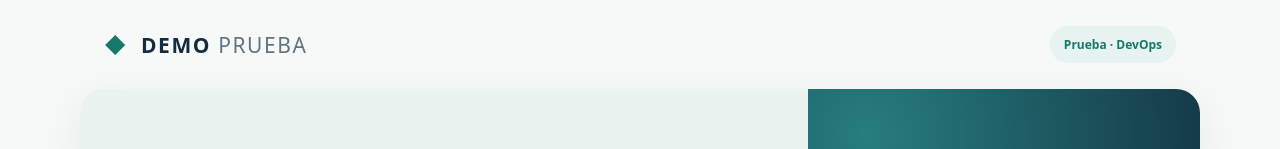
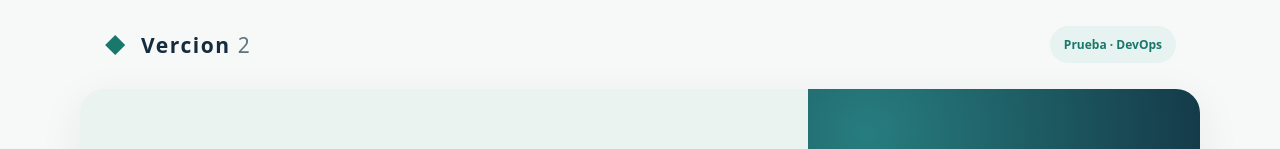
Before and after one commit to Jhosuazn/demo-prueba, a website with bundled scripts: page site/index.html in a window 1280 px wide. Shown: the top 149 px of the page. Built offline with nearby package versions, Linux system fonts and the light colour scheme.

Commit message:
Update brand name to 'Vercion 2' in index.html

```diff
--- a/site/index.html
+++ b/site/index.html
@@ -9,7 +9,7 @@
 </head>
 <body>
   <header class="nav">
-    <div class="brand"><span class="brand-icon">◆</span> DEMO <span class="brand-light">PRUEBA</span></div>
+    <div class="brand"><span class="brand-icon">◆</span> Vercion <span class="brand-light">2</span></div>
     <span class="tag">Prueba · DevOps</span>
   </header>
   <main>
```
